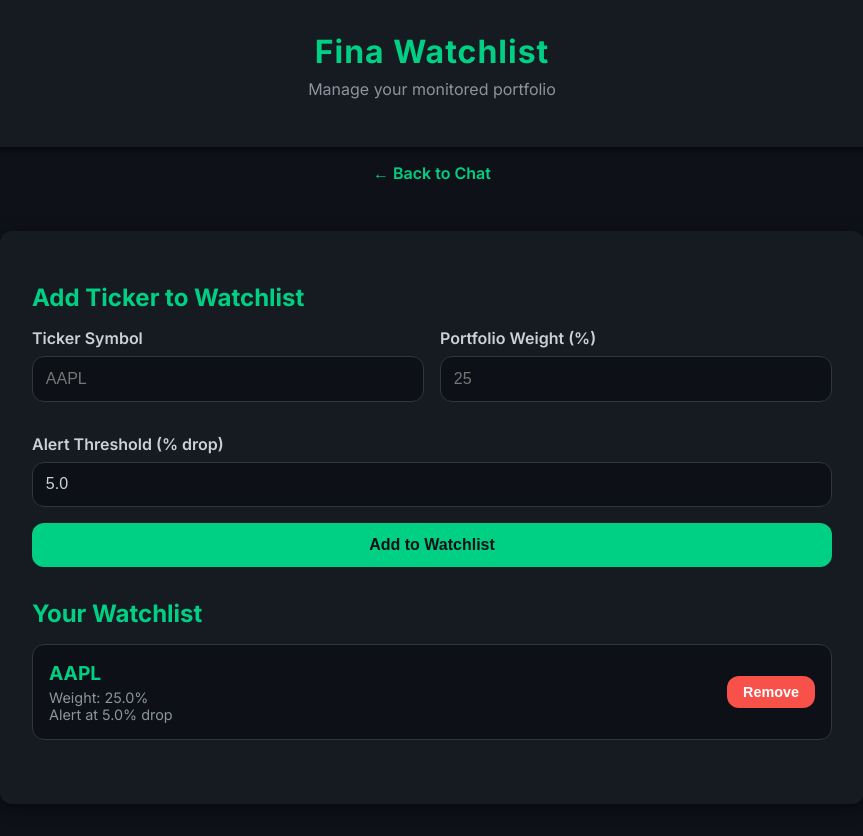
After one commit to KhabbabZakaria/FinanceAIAgent, a Flask app: page /watchlist in a window 1280 px wide. The commit adds this page. Shown: the whole page, without its empty margins (208-1071 px from the left). Run offline with Flask 3, Linux system fonts and the light colour scheme; data comes from the database, SQL or seed files in the repository; both versions use the stored data as it was after the commit.

Commit message:
watchlist added

```diff
--- a/app.py
+++ b/app.py
@@ -1,9 +1,24 @@
-from flask import Flask, render_template, request
+from flask import Flask, render_template, request, redirect, url_for
 from helpers import *
-
+import sqlite3
 
 # Flask app
 app = Flask(__name__)
+
+# Initialize database
+def init_db():
+    conn = sqlite3.connect('portfolios.db')
+    c = conn.cursor()
+    c.execute('''CREATE TABLE IF NOT EXISTS portfolios
+                 (user_id TEXT, ticker TEXT, weight REAL,
+                  alert_threshold REAL DEFAULT 5.0, PRIMARY KEY (user_id, ticker))''')
+    c.execute('''CREATE TABLE IF NOT EXISTS price_history
+                 (ticker TEXT, price REAL, volume INTEGER,
+                  timestamp DATETIME, PRIMARY KEY (ticker, timestamp))''')
+    conn.commit()
+    conn.close()
+
+init_db()
 
 @app.route('/', methods=['GET', 'POST'])
 def index():
@@ -65,5 +80,107 @@ def index():
 
     return render_template('index.html', answer="Welcome to Fina!", question=question)
 
+
+
+@app.route('/watchlist', methods=['GET'])
+def watchlist():
+    """Display the watchlist page"""
+    conn = sqlite3.connect('portfolios.db')
+    c = conn.cursor()
+    c.execute('SELECT ticker, weight, alert_threshold FROM portfolios WHERE user_id=?', ('default_user',))
+    items = c.fetchall()
+    conn.close()
+
+    watchlist_items = [
+        {'ticker': ticker, 'weight': weight, 'alert_threshold': threshold}
+        for ticker, weight, threshold in items
+    ]
+
+    return render_template('watchlist.html', watchlist=watchlist_items, message=None, message_type=None)
+
+
+@app.route('/add_to_watchlist', methods=['POST'])
+def add_to_watchlist():
+    """Add a ticker to the watchlist"""
+    user_id = 'default_user'
+    ticker = request.form.get('ticker', '').strip().upper()
+    weight = float(request.form.get('weight', 0)) / 100.0  # Convert percentage to decimal
+    alert_threshold = float(request.form.get('alert_threshold', 5.0))
+
+    if not ticker:
+        return redirect(url_for('watchlist'))
+
+    try:
+        conn = sqlite3.connect('portfolios.db')
+        c = conn.cursor()
+        c.execute('INSERT OR REPLACE INTO portfolios VALUES (?, ?, ?, ?)',
+                  (user_id, ticker, weight, alert_threshold))
+        conn.commit()
+        conn.close()
+
+        # Get updated watchlist
+        conn = sqlite3.connect('portfolios.db')
+        c = conn.cursor()
+        c.execute('SELECT ticker, weight, alert_threshold FROM portfolios WHERE user_id=?', (user_id,))
+        items = c.fetchall()
+        conn.close()
+
+        watchlist_items = [
+            {'ticker': t, 'weight': w, 'alert_threshold': th}
+            for t, w, th in items
+        ]
+
+        return render_template('watchlist.html',
+                             watchlist=watchlist_items,
+                             message=f'{ticker} added to watchlist!',
+                             message_type='success')
+    except Exception as e:
+        return render_template('watchlist.html',
+                             watchlist=[],
+                             message=f'Error: {str(e)}',
+                             message_type='error')
+
+
+@app.route('/remove_from_watchlist', methods=['POST'])
+def remove_from_watchlist():
+    """Remove a ticker from the watchlist"""
+    user_id = 'default_user'
+    ticker = request.form.get('ticker', '').strip().upper()
+
+    try:
+        conn = sqlite3.connect('portfolios.db')
+        c = conn.cursor()
+        c.execute('DELETE FROM portfolios WHERE user_id=? AND ticker=?', (user_id, ticker))
+        conn.commit()
+        conn.close()
+
+        # Get updated watchlist
+        conn = sqlite3.connect('portfolios.db')
+        c = conn.cursor()
+        c.execute('SELECT ticker, weight, alert_threshold FROM portfolios WHERE user_id=?', (user_id,))
+        items = c.fetchall()
+        conn.close()
+
+        watchlist_items = [
+            {'ticker': t, 'weight': w, 'alert_threshold': th}
+            for t, w, th in items
+        ]
+
+        return render_template('watchlist.html',
+                             watchlist=watchlist_items,
+                             message=f'{ticker} removed from watchlist.',
+                             message_type='success')
+    except Exception as e:
+        return render_template('watchlist.html',
+                             watchlist=[],
+                             message=f'Error: {str(e)}',
+                             message_type='error')
+
+
+# Uncomment when you want to enable monitoring
+# from monitoring_service import StockMonitor
+# monitor = StockMonitor()
+# monitor.start()
+
 if __name__ == '__main__':
     app.run(debug=True)
--- a/requirements.txt
+++ b/requirements.txt
@@ -4,3 +4,5 @@ praw
 python-dotenv
 Flask
 yfinance
+APScheduler==3.10.4
+yagmail  # for easy email sending
--- a/templates/index.html
+++ b/templates/index.html
@@ -139,6 +139,10 @@
         <p>Your AI-powered finance market assistant</p>
     </header>
 
+    <nav style="text-align: center; padding: 1rem;">
+        <a href="/watchlist" style="color: var(--primary); text-decoration: none; font-weight: 600;">View Watchlist →</a>
+    </nav>
+
     <div class="container">
         <form method="post">
             <label for="question">Ask Fina about markets, stocks, or portfolio analysis:</label>
--- /dev/null
+++ b/templates/watchlist.html
@@ -0,0 +1,315 @@
+<!doctype html>
+<html lang="en">
+<head>
+    <meta charset="UTF-8">
+    <title>Watchlist – Fina</title>
+    <meta name="viewport" content="width=device-width, initial-scale=1.0">
+
+    <!-- Google Fonts -->
+    <link href="https://fonts.googleapis.com/css2?family=Inter:wght@400;600;700&display=swap" rel="stylesheet">
+
+    <style>
+        :root {
+            --primary: #00d084; /* neon green */
+            --background: #0e1117;
+            --card-bg: #161b22;
+            --text-light: #8b949e;
+            --text-dark: #c9d1d9;
+            --radius: 12px;
+            --danger: #f85149;
+        }
+
+        body {
+            font-family: 'Inter', sans-serif;
+            background: var(--background);
+            margin: 0;
+            padding: 0;
+            color: var(--text-dark);
+        }
+
+        header {
+            text-align: center;
+            padding: 2rem 1rem;
+            background: var(--card-bg);
+            box-shadow: 0 2px 8px rgba(0,0,0,0.6);
+        }
+
+        header h1 {
+            margin: 0;
+            font-size: 2rem;
+            color: var(--primary);
+            font-weight: 700;
+            letter-spacing: 1px;
+        }
+
+        header p {
+            margin-top: 0.5rem;
+            color: var(--text-light);
+            font-size: 1rem;
+        }
+
+        nav {
+            text-align: center;
+            padding: 1rem;
+        }
+
+        nav a {
+            color: var(--primary);
+            text-decoration: none;
+            font-weight: 600;
+            margin: 0 1rem;
+            transition: color 0.2s;
+        }
+
+        nav a:hover {
+            color: #00b874;
+        }
+
+        .container {
+            max-width: 800px;
+            margin: 2rem auto;
+            padding: 2rem;
+            background: var(--card-bg);
+            border-radius: var(--radius);
+            box-shadow: 0 4px 16px rgba(0,0,0,0.5);
+        }
+
+        .section {
+            margin-bottom: 2rem;
+        }
+
+        .section h2 {
+            color: var(--primary);
+            font-size: 1.5rem;
+            margin-bottom: 1rem;
+        }
+
+        label {
+            font-weight: 600;
+            color: var(--text-dark);
+            display: block;
+            margin-bottom: 0.5rem;
+        }
+
+        input {
+            width: 100%;
+            padding: 0.8rem;
+            border-radius: var(--radius);
+            border: 1px solid #30363d;
+            background: #0d1117;
+            color: var(--text-dark);
+            font-size: 1rem;
+            transition: all 0.2s ease;
+            box-sizing: border-box;
+        }
+
+        input:focus {
+            border-color: var(--primary);
+            outline: none;
+            box-shadow: 0 0 0 3px rgba(0, 208, 132, 0.3);
+        }
+
+        .form-row {
+            display: flex;
+            gap: 1rem;
+            margin-bottom: 1rem;
+        }
+
+        .form-row .form-group {
+            flex: 1;
+        }
+
+        .form-group {
+            margin-bottom: 1rem;
+        }
+
+        button {
+            background: var(--primary);
+            color: #0e1117;
+            padding: 0.8rem 1.5rem;
+            border: none;
+            border-radius: var(--radius);
+            font-size: 1rem;
+            font-weight: 600;
+            cursor: pointer;
+            transition: background 0.2s;
+            width: 100%;
+        }
+
+        button:hover {
+            background: #00b874;
+        }
+
+        .watchlist-items {
+            list-style: none;
+            padding: 0;
+            margin: 0;
+        }
+
+        .watchlist-item {
+            background: #0d1117;
+            border: 1px solid #30363d;
+            border-radius: var(--radius);
+            padding: 1rem;
+            margin-bottom: 0.8rem;
+            display: flex;
+            justify-content: space-between;
+            align-items: center;
+        }
+
+        .watchlist-item .info {
+            flex: 1;
+        }
+
+        .watchlist-item .ticker {
+            font-size: 1.2rem;
+            font-weight: 700;
+            color: var(--primary);
+        }
+
+        .watchlist-item .weight {
+            color: var(--text-light);
+            font-size: 0.9rem;
+            margin-top: 0.3rem;
+        }
+
+        .watchlist-item .threshold {
+            color: var(--text-light);
+            font-size: 0.9rem;
+        }
+
+        .remove-btn {
+            background: var(--danger);
+            color: white;
+            padding: 0.5rem 1rem;
+            border: none;
+            border-radius: var(--radius);
+            font-size: 0.9rem;
+            font-weight: 600;
+            cursor: pointer;
+            transition: background 0.2s;
+            width: auto;
+        }
+
+        .remove-btn:hover {
+            background: #da3633;
+        }
+
+        .empty-state {
+            text-align: center;
+            padding: 2rem;
+            color: var(--text-light);
+        }
+
+        .message {
+            padding: 1rem;
+            border-radius: var(--radius);
+            margin-bottom: 1rem;
+            font-weight: 600;
+        }
+
+        .message.success {
+            background: rgba(0, 208, 132, 0.15);
+            border: 1px solid var(--primary);
+            color: var(--primary);
+        }
+
+        .message.error {
+            background: rgba(248, 81, 73, 0.15);
+            border: 1px solid var(--danger);
+            color: var(--danger);
+        }
+
+        @media (max-width: 600px) {
+            header h1 {
+                font-size: 1.5rem;
+            }
+            .container {
+                margin: 1rem;
+                padding: 1.5rem;
+            }
+            .form-row {
+                flex-direction: column;
+                gap: 0;
+            }
+            .watchlist-item {
+                flex-direction: column;
+                align-items: flex-start;
+            }
+            .remove-btn {
+                margin-top: 0.5rem;
+                width: 100%;
+            }
+        }
+    </style>
+</head>
+<body>
+
+    <header>
+        <h1>Fina Watchlist</h1>
+        <p>Manage your monitored portfolio</p>
+    </header>
+
+    <nav>
+        <a href="/">← Back to Chat</a>
+    </nav>
+
+    <div class="container">
+        {% if message %}
+        <div class="message {{ message_type }}">
+            {{ message }}
+        </div>
+        {% endif %}
+
+        <!-- Add New Ticker Section -->
+        <div class="section">
+            <h2>Add Ticker to Watchlist</h2>
+            <form method="post" action="/add_to_watchlist">
+                <div class="form-row">
+                    <div class="form-group">
+                        <label for="ticker">Ticker Symbol</label>
+                        <input type="text" id="ticker" name="ticker" placeholder="AAPL" required style="text-transform: uppercase;">
+                    </div>
+                    <div class="form-group">
+                        <label for="weight">Portfolio Weight (%)</label>
+                        <input type="number" id="weight" name="weight" placeholder="25" min="0" max="100" step="0.1" required>
+                    </div>
+                </div>
+                <div class="form-group">
+                    <label for="alert_threshold">Alert Threshold (% drop)</label>
+                    <input type="number" id="alert_threshold" name="alert_threshold" placeholder="5.0" value="5.0" min="0.1" step="0.1">
+                </div>
+                <button type="submit">Add to Watchlist</button>
+            </form>
+        </div>
+
+        <!-- Current Watchlist Section -->
+        <div class="section">
+            <h2>Your Watchlist</h2>
+            {% if watchlist %}
+            <ul class="watchlist-items">
+                {% for item in watchlist %}
+                <li class="watchlist-item">
+                    <div class="info">
+                        <div class="ticker">{{ item.ticker }}</div>
+                        <div class="weight">Weight: {{ "%.1f"|format(item.weight * 100) }}%</div>
+                        <div class="threshold">Alert at {{ "%.1f"|format(item.alert_threshold) }}% drop</div>
+                    </div>
+                    <form method="post" action="/remove_from_watchlist" style="margin: 0;">
+                        <input type="hidden" name="ticker" value="{{ item.ticker }}">
+                        <button type="submit" class="remove-btn">Remove</button>
+                    </form>
+                </li>
+                {% endfor %}
+            </ul>
+            {% else %}
+            <div class="empty-state">
+                <p>No tickers in your watchlist yet.</p>
+                <p>Add some tickers above to start monitoring!</p>
+            </div>
+            {% endif %}
+        </div>
+    </div>
+
+</body>
+</html>
```
Also changed, not shown: monitoring_service.py (added, +229 -0 lines), portfolios.db (added).
